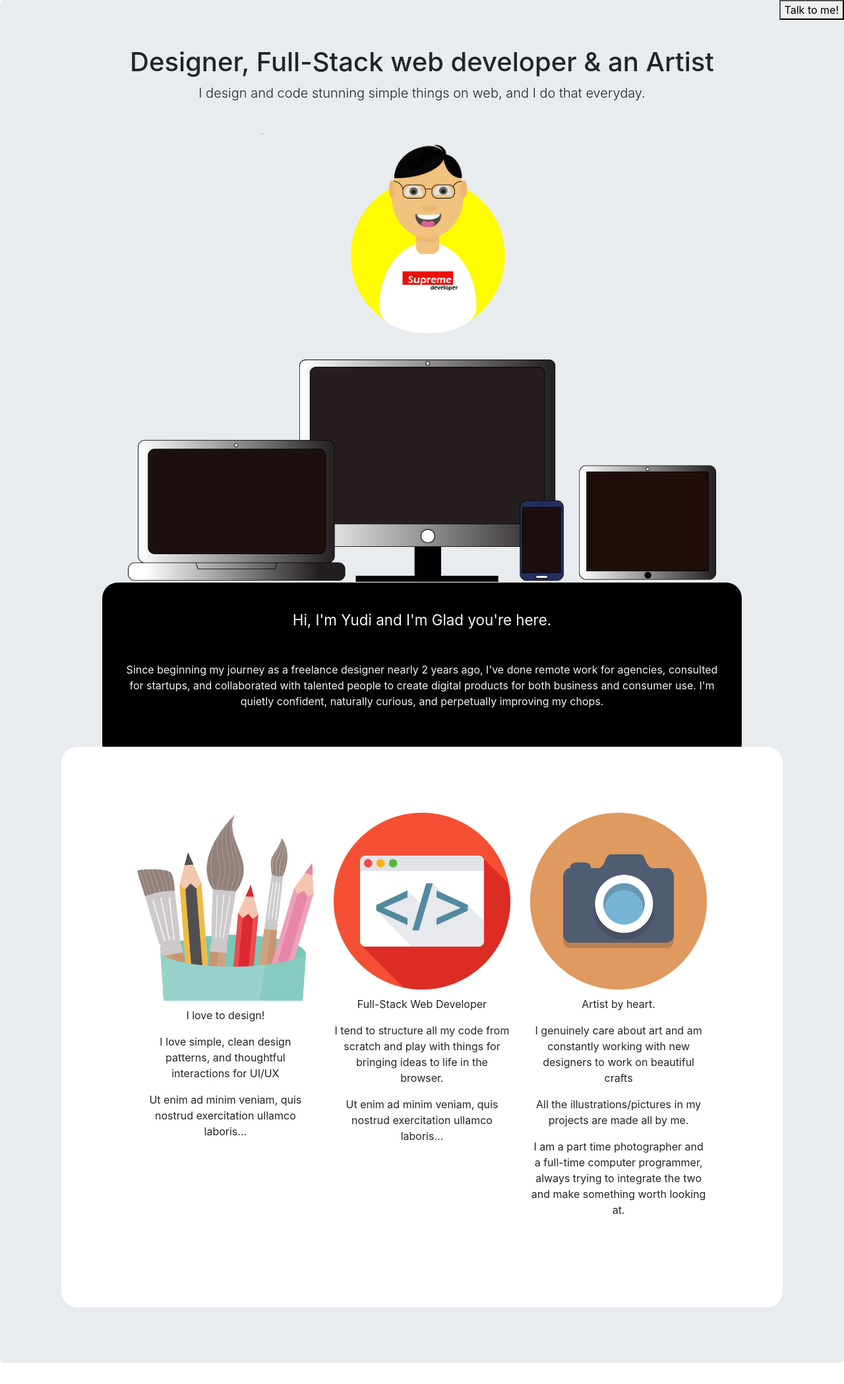
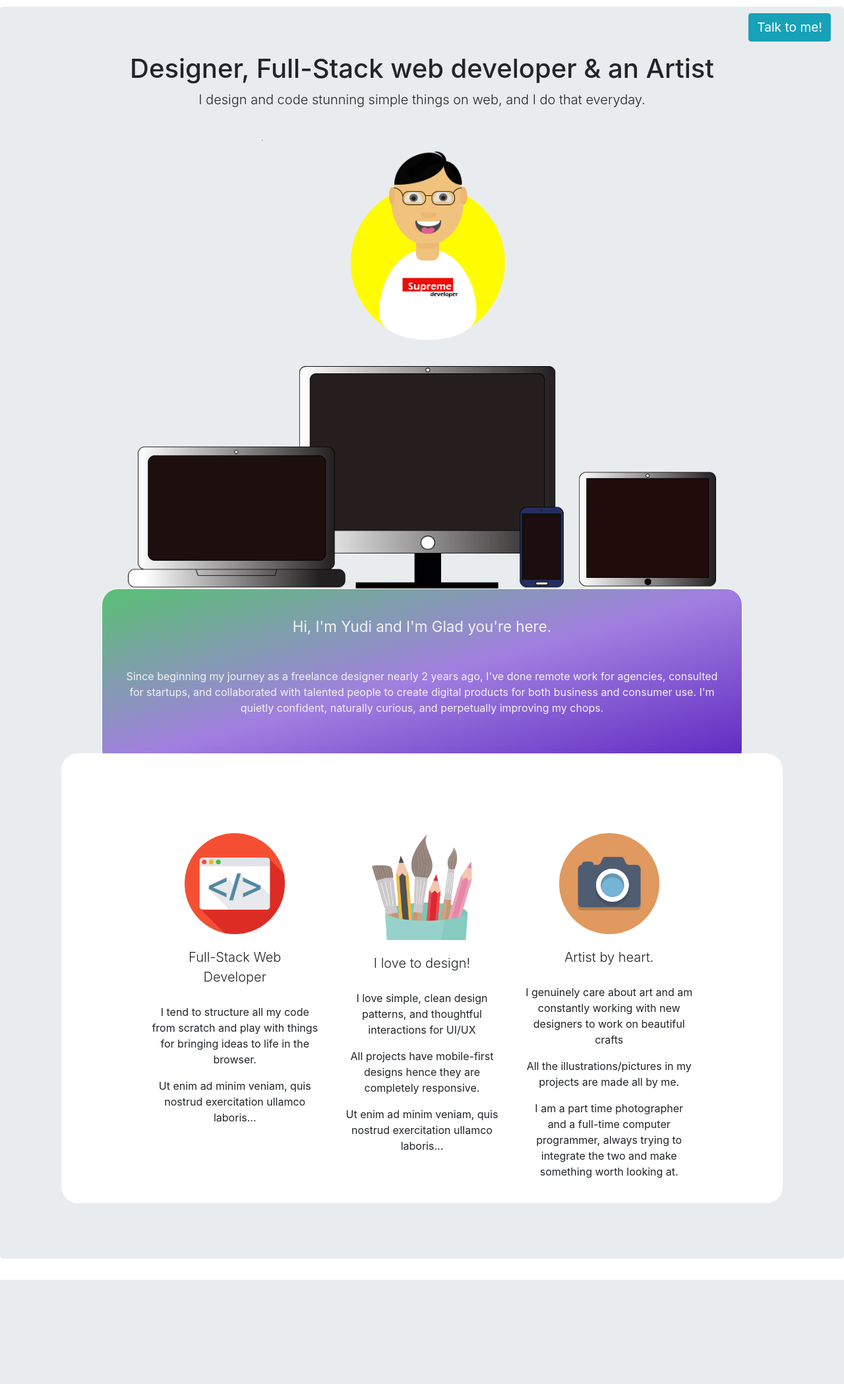
Before and after one commit to yudi43/portfolio, a Flask app: page / in a window 1280 px wide. Shown: the whole page at 66% size. After the commit the page ends 1940 px from the top, so only its background shows below. Run offline with Flask 2, Linux system fonts and the light colour scheme; some libraries are stand-ins or nearby versions.

Commit message:
Update home.html

```diff
--- a/templates/home.html
+++ b/templates/home.html
@@ -8,7 +8,7 @@
 
       .introtext {
         font-size: 1em;
-        color: #F5F5F5;
+        color: #F2F2F2;
         display: inline-block;
         padding: 30px;
         font-family:-apple-system,BlinkMacSystemFont,"Segoe UI",Roboto,"Helvetica Neue",Arial,sans-serif,"Apple Color Emoji","Segoe UI Emoji","Segoe UI Symbol","Noto Color Emoji";
@@ -17,16 +17,17 @@
       .hiitsme {
         font-size:1.4em;
         padding:40px 20px 0 20px;
-        color: #F5F5F5;
+        color: #F2F2F2;
 
       }
 
       .mylogo {
         padding-bottom: 10px;
+        max-width:60%;
       }
 
 
-      @media only screen and (max-width: 600px) {
+      @media only screen and (max-width: 550px) {
         .workrow {
           font-size: 0.7em;
         }
@@ -36,12 +37,16 @@
         .hiitsme {
           font-size: 0.8em;
         }
+        .mylogo {
+          max-width: 40%;
+        }
 
       }
 
 
   	.lowersurface {
-  		padding: 100px;
+  		padding: 10%;
+      padding-bottom:0;
   		border-radius: 25px;
   		width: 90%;
   		height: auto;
@@ -58,7 +63,6 @@
   		display: inline-block;
   		height: auto;
   		width: 80%;
-  		background-color: black;
   		-webkit-animation-name: example; /* Safari 4.0 - 8.0 */
     	-webkit-animation-duration: 4s; /* Safari 4.0 - 8.0 */
     	animation-name: example;
@@ -66,21 +70,26 @@
     	animation-iteration-count: 2;
   	}
 
+    #grad {
+      background-color: #e6e6e6; /* For browsers that do not support gradients */
+      background-image: linear-gradient(to bottom right, #59C173, #a17fe0, #5D26C1); /* Standard syntax (must be last) */
+    }
+
   	/* Safari 4.0 - 8.0 */
-	@-webkit-keyframes example {
-		  0%   {width:  80%; background-color: black;}
-	    25%  {width:  78%; background-color: #414653;}
-	    50%  {width:  76%; background-color: #565a66;}
-	    100% {width:  80%; background-color: #111111;}
+	<!-- @-webkit-keyframes example {
+		  0%   {background-color:  #ffff00;}
+	    25%  {background-color: #ffff00;}
+	    50%  {background-color:  #ffff00;}
+	    100% {background-color: #ffff00;}
 
 	}
 
 	/* Standard syntax */
 	@keyframes example {
-    0%   {width:  80%; background-color: black;}
-    25%  {width:  78%; background-color: #414653;}
-    50%  {width:  76%; background-color: #565a66;}
-    100% {width:  80%; background-color: #111111;}
+    0%   {background-color:  #ffff00;}
+    25%  {background-color:  #ffff00;}
+    50%  {background-color:  #ffff00;}
+    100% {background-color:  #ffff00;} -->
 
 
 
@@ -94,26 +103,26 @@
     <!-- Bootstrap CSS -->
     <link rel="stylesheet" href="https://stackpath.bootstrapcdn.com/bootstrap/4.1.3/css/bootstrap.min.css" integrity="sha384-MCw98/SFnGE8fJT3GXwEOngsV7Zt27NXFoaoApmYm81iuXoPkFOJwJ8ERdknLPMO" crossorigin="anonymous">
 
-    <title>Hello, world!</title>
+    <title>Web Solutions</title>
   </head>
 <body>
 
-
-  	<div class="header">
-  		<button style="float: right;">Talk to me!</button>
+<div class="header" style="padding-right:20px; padding-top:10px; position:relative; top:10px;">
+    <button  type="button" class="btn btn-info" style="float: right; font-size: 1.2em">Talk to me!</button>
 </div>
 
+
 <div class="jumbotron text-center mybanner" style="padding-top: 70px">
+
   		<h1><span class="align-bottom intro" style="font-family: "Comic Sans MS", cursive, sans-serif;">
   		Designer, Full-Stack web developer & an Artist
   		</span></h1>
-  		<p class="lead" style="font-family: "Palatino Linotype", "Book Antiqua", Palatino, serif
-">I design and code stunning simple things on web, and I do that everyday.</p>
-  	<img class="img-fluid " style="max-width: 40%; padding-top: 30px;" src="\static\images\Artboard1.png"  alt="artboard">
+  		<p class="lead" style="font-family: "Palatino Linotype", "Book Antiqua", Palatino, serif"> I design and code stunning simple things on web, and I do that everyday.</p>
+  	  <img class="img-fluid" style="max-width: 40%; padding-top: 30px;" src="\static\images\Artboard1.png"  alt="artboard">
 
   	  <div class="text-center" style="text-align: center;">
  		     <img style="max-width: 80%; padding: 40px; padding-bottom: 0" src="/static/images/hero.png" alt="mobile-friendly">
- 		<div class="surface">
+ 		      <div class="surface" id="grad">
  			        <p class="hiitsme">Hi, I'm Yudi and I'm Glad you're here.</p>
  			        <div class="intro" style="text-align: center; padding-bottom: 30px; font-family: Bookman">
  				           <p class="introtext">Since beginning my journey as a freelance designer nearly 2 years ago, I've done remote work for agencies, consulted for startups, and collaborated with talented people to create digital products for both business and consumer use. I'm quietly confident, naturally curious, and perpetually improving my chops.</p>
@@ -123,33 +132,40 @@
 	 		<div class="container">
 			  <div class="row">
 
-			    <div class="col-sm-4 workrow">
-			      <img class="img-fluid mylogo" src="\static\images\brush.png"  alt="I'm a designer!">
-			      <p>I love to design!</p>
-			      <p>I love simple, clean design patterns, and thoughtful interactions for UI/UX</p>
-			      <p style="padding-bottom: 20px;">Ut enim ad minim veniam, quis nostrud exercitation ullamco laboris...</p>
-			    </div>
 
 			    <div class="col-sm-4 workrow" >
-			    	<img class="img-fluid mylogo" src="\static\images\codeicon.png"  alt="artboard">
-			      <p>Full-Stack Web Developer</p>
+			    	<img class="mylogo" src="\static\images\codeicon.png"  alt="artboard">
+			      <p class="lead" style="padding:10px;">Full-Stack Web Developer</p>
 			      <p>I tend to structure all my code from scratch and play with things for bringing ideas to life in the browser.</p>
 			      <p style="padding-bottom: 20px">Ut enim ad minim veniam, quis nostrud exercitation ullamco laboris...</p>
 			    </div>
 
           <div class="col-sm-4 workrow">
-			    	<img class="img-fluid mylogo" src="\static\images\camera.png"  alt="artboard">
-			      <p>Artist by heart.</p>
+			      <img class=" mylogo" src="\static\images\brush.png"  alt="I'm a designer!">
+			      <p class="lead" style="padding:10px;">I love to design!</p>
+			      <p>I love simple, clean design patterns, and thoughtful interactions for UI/UX</p>
+            <p>All projects have mobile-first designs hence they are completely responsive.</p>
+			      <p style="padding-bottom: 20px;">Ut enim ad minim veniam, quis nostrud exercitation ullamco laboris...</p>
+			    </div>
+
+
+			    <div class="col-sm-4 workrow">
+			    	<img class=" mylogo" src="\static\images\camera.png"  alt="artboard">
+			      <p class="lead" style="padding:10px;">Artist by heart.</p>
 			      <p>I genuinely care about art and am constantly working with new designers to work on beautiful crafts</p>
 			      <p>All the illustrations/pictures in my projects are made all by me.</p>
             <p style="padding-bottom: 20px">I am a part time photographer and a full-time computer programmer, always trying to integrate the two and make something worth looking at.</p>
 			    </div>
-			  </div>
+
 			  </div>
 	     </div>
 
  	   </div>
 	</div>
+</div>
+<!-- JUMBOTRON ENDS HERE -->
+
+
 
 
 
```
Lines whose indentation alone changed are shown as unchanged.
